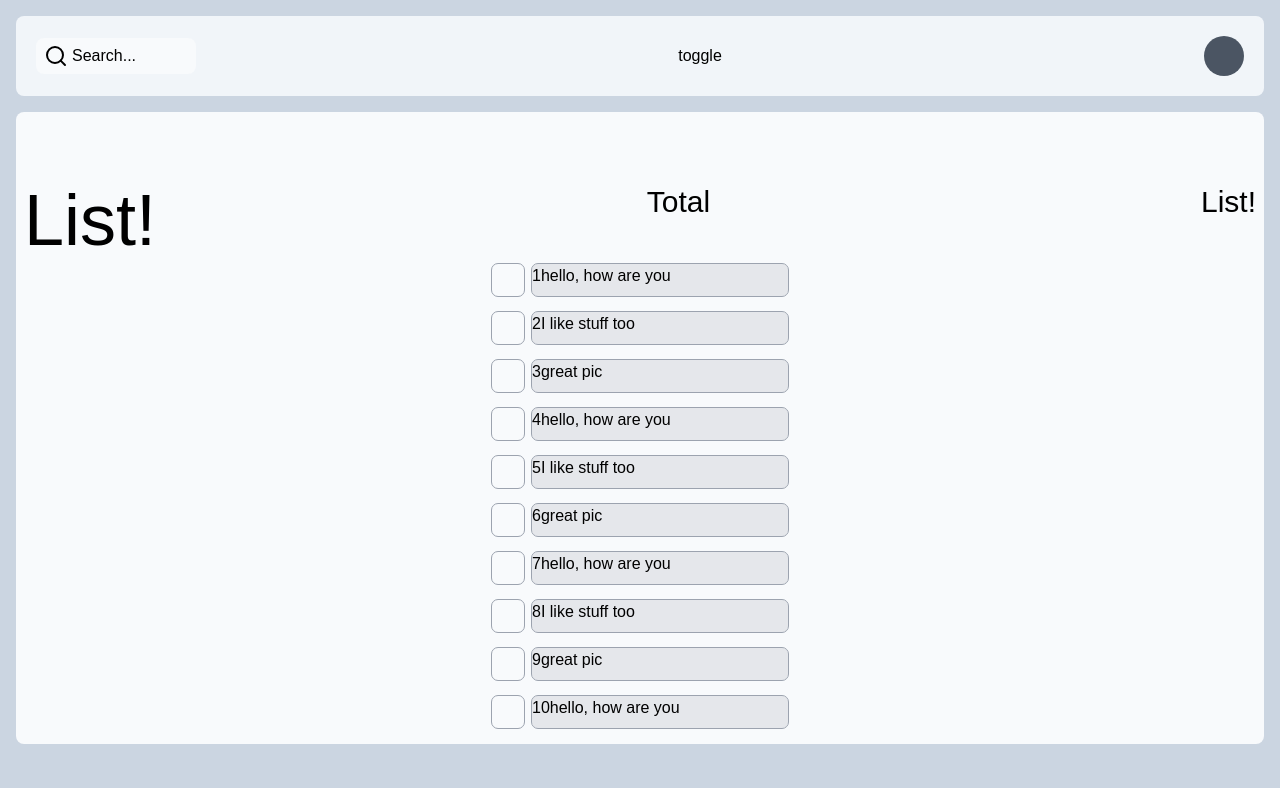
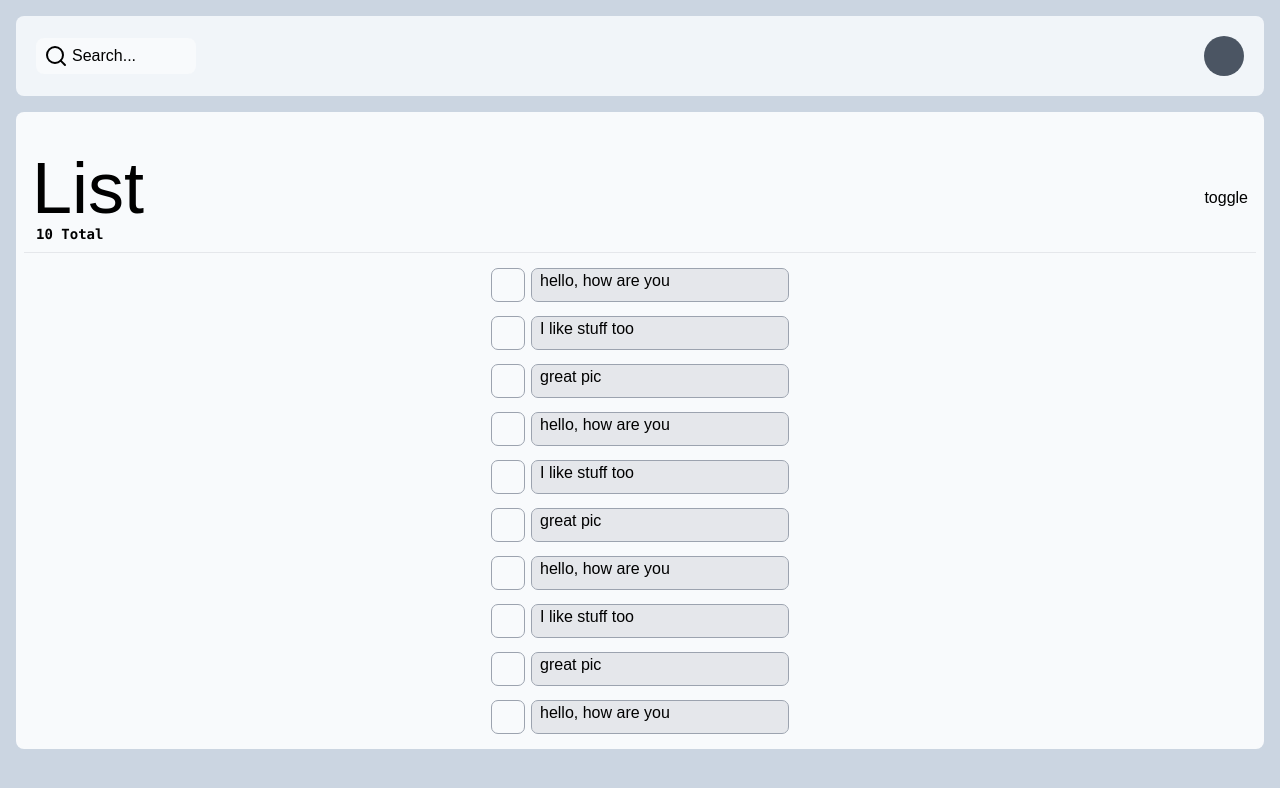
Before and after one commit to KimJacobus/dashboard, a React (Vite) app in the folder client/: page / in a window 1280 px wide. Shown: the top 788 px of the page. Built offline with nearby package versions, Linux system fonts and the light colour scheme.

Commit message:
change toggle button add total

```diff
--- a/client/src/_App.tsx
+++ b/client/src/_App.tsx
@@ -21,7 +21,6 @@ function App() {
   return (
     <BrowserRouter>
       <_Nav
-        GridListToggler={GridListToggler}
         SearchModalToggle={SearchModalToggle}
         setSearchModalToggle={setSearchModalToggle}
         AccountSideBarToggle={AccountSideBarToggle}
@@ -33,6 +32,7 @@ function App() {
           element={
             <_MainPage
               GridListToggle={GridListToggle}
+              GridListToggler={GridListToggler}
               ButtonStates={ButtonStates}
               handleSelectionButton={handleSelectionButton}
             />
--- a/client/src/comps/navbar/NavBar.tsx
+++ b/client/src/comps/navbar/NavBar.tsx
@@ -11,7 +11,6 @@ type NavBarProps = {
   SearchModalToggle: boolean
   AccountSideBarToggle: boolean
   handleSearchForm: () => void
-  GridListToggler: () => void
   setSearchModalToggle: React.Dispatch<React.SetStateAction<boolean>>
   setAccountSideBarToggle: React.Dispatch<React.SetStateAction<boolean>>
 }
@@ -21,14 +20,12 @@ export const NavBar = ({
   AccountSideBarToggle,
   setSearchModalToggle,
   setAccountSideBarToggle,
-  GridListToggler,
   handleSearchForm,
 }: NavBarProps) => {
   return (
     <div className="navbar-wrapper flex w-screen justify-center">
       <nav className="NavBar m-4 flex h-20 w-full items-center justify-between rounded-lg bg-slate-100 px-5 lg:max-w-7xl">
         <SearchBar setSearchModalToggle={setSearchModalToggle} />
-        <GridListButton GridListToggler={GridListToggler} />
         <AccountIcon setAccountSideBarToggle={setAccountSideBarToggle} />
         {SearchModalToggle && (
           <SearchModal
--- a/client/src/comps/navbar/_Nav.tsx
+++ b/client/src/comps/navbar/_Nav.tsx
@@ -2,7 +2,6 @@
 import { NavBar } from './NavBar'
 
 type _NavProps = {
-  GridListToggler: () => void
   SearchModalToggle: boolean
   AccountSideBarToggle: boolean
   setSearchModalToggle: React.Dispatch<React.SetStateAction<boolean>>
@@ -10,7 +9,6 @@ type _NavProps = {
 }
 
 const _Nav = ({
-  GridListToggler,
   SearchModalToggle,
   AccountSideBarToggle,
   setAccountSideBarToggle,
@@ -20,7 +18,6 @@ const _Nav = ({
 
   return (
     <NavBar
-      GridListToggler={GridListToggler}
       SearchModalToggle={SearchModalToggle}
       AccountSideBarToggle={AccountSideBarToggle}
       setAccountSideBarToggle={setAccountSideBarToggle}
--- a/client/src/comps/navbar/gridlist-toggle/GridListButton.tsx
+++ b/client/src/comps/navbar/gridlist-toggle/GridListButton.tsx
@@ -1,5 +1,3 @@
-//hooks
-
 type GridListButtonProps = {
   GridListToggler: () => void
 }
--- a/client/src/pages/mainpage/_MainPage.tsx
+++ b/client/src/pages/mainpage/_MainPage.tsx
@@ -4,26 +4,29 @@ import { List } from './comps/list/List'
 import _Nav from '../../comps/navbar/_Nav'
 //data
 import { posts } from '../../data/fakejson'
+import { MainPageHeader } from './comps/mainpage-header/MainPageHeader'
 
 type _MainPageProps = {
   GridListToggle: boolean
   ButtonStates: boolean[]
+  GridListToggler: () => void
   handleSelectionButton: (index: number) => void
 }
 
 const _MainPage = ({
   GridListToggle,
+  GridListToggler,
   ButtonStates,
   handleSelectionButton,
 }: _MainPageProps) => {
   return (
     <div className="mainpage-wrapper flex w-screen justify-center">
       <div className="main-page mx-4 w-full rounded-lg bg-slate-50 p-2 lg:max-w-7xl">
-        <div className="main-info flex justify-between pt-16">
-          <h2 className="text-7xl">List!</h2>
-          <h2 className="text-3xl">Total</h2>
-          <h2 className="text-3xl">List!</h2>
-        </div>
+        <MainPageHeader
+          posts={posts}
+          GridListToggle={GridListToggle}
+          GridListToggler={GridListToggler}
+        />
 
         {GridListToggle ? (
           <Grid posts={posts} />
--- a/client/src/pages/mainpage/comps/grid/GridSingleItem.tsx
+++ b/client/src/pages/mainpage/comps/grid/GridSingleItem.tsx
@@ -6,10 +6,8 @@ type GridSingleItemProps = {
 
 export const GridSingleItem = ({ id, comment }: GridSingleItemProps) => {
   return (
-    <div className="single-item h-64 rounded-lg bg-cyan-900 ">
-      <p>
-        {id}
-      </p>
+    <div className="single-item flex h-64 items-center justify-center rounded-lg bg-slate-50 outline outline-1 outline-gray-400 hover:bg-gray-200">
+      <p>{comment}</p>
     </div>
   )
 }
--- a/client/src/pages/mainpage/comps/list/ListSingleItem.tsx
+++ b/client/src/pages/mainpage/comps/list/ListSingleItem.tsx
@@ -6,11 +6,8 @@ type ListSingleItemProps = {
 
 export const ListSingleItem = ({ id, comment }: ListSingleItemProps) => {
   return (
-    <div className="single-item h-8 w-64 rounded-md bg-gray-200 outline outline-1 outline-gray-400">
-      <p>
-        {id}
-        {comment}
-      </p>
+    <div className="single-item h-8 w-64 rounded-md bg-gray-200 ps-2 outline outline-1 outline-gray-400">
+      <p>{comment}</p>
     </div>
   )
 }
--- /dev/null
+++ b/client/src/pages/mainpage/comps/mainpage-header/MainPageHeader.tsx
@@ -0,0 +1,34 @@
+//data
+import { FakeJsonProps } from '../../../../types/FakeJsonProps'
+//comps
+import { GridListButton } from '../../../../comps/navbar/gridlist-toggle/GridListButton'
+
+type MainPageHeader = {
+  GridListToggle: boolean
+  GridListToggler: () => void
+  posts: FakeJsonProps[]
+}
+
+export const MainPageHeader = ({
+  posts,
+  GridListToggle,
+  GridListToggler,
+}: MainPageHeader) => {
+  return (
+    <>
+      <div className="main-info flex w-full justify-between px-2 pt-8">
+        <div className="flex flex-col">
+          <h2 className="text-7xl font-thin">
+            {GridListToggle ? 'Grid' : 'List'}
+          </h2>
+          <p className="ps-1 font-mono text-sm font-bold">
+            {posts.length} Total
+          </p>
+        </div>
+        <GridListButton GridListToggler={GridListToggler} />
+      </div>
+
+      <hr className="my-2 w-full text-xl"></hr>
+    </>
+  )
+}
```
